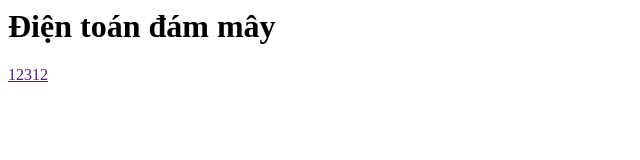
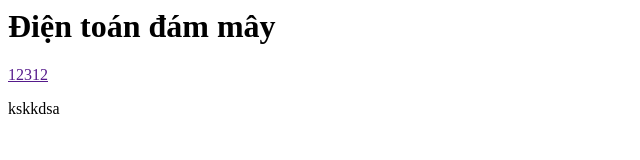
Before and after one commit to quann/dtdm, a plain HTML site: page index.html in a window 1280 px wide. Shown: the full height of the page, 0-640 px from the left. Drawn offline with Linux system fonts and the light colour scheme.

Commit message:
sua index.html

```diff
--- a/index.html
+++ b/index.html
@@ -1,3 +1,5 @@
 <h1> Điện toán đám mây </h1>
 
 <a href="">12312</a>
+
+<p>kskkdsa</p>
```
